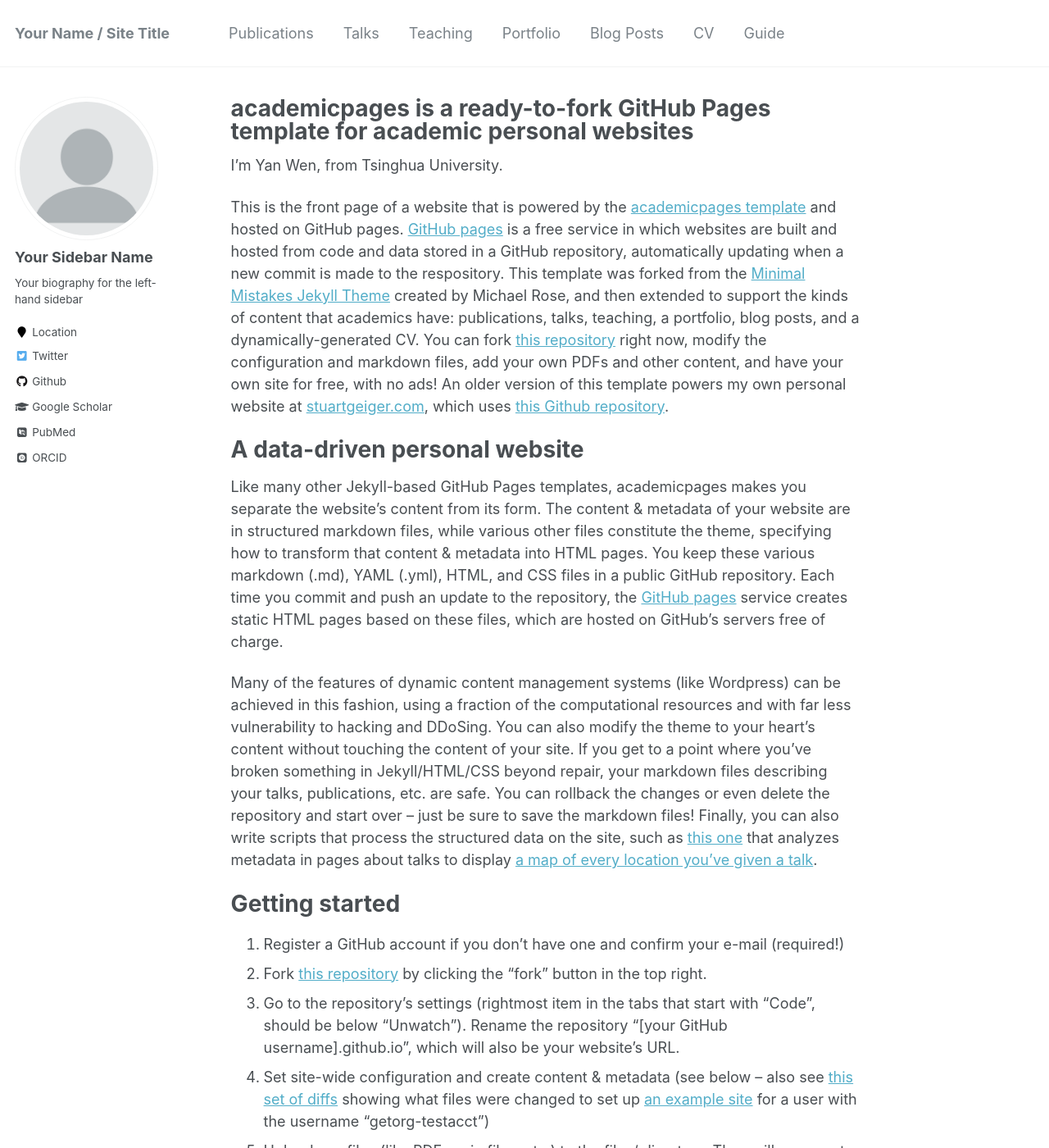
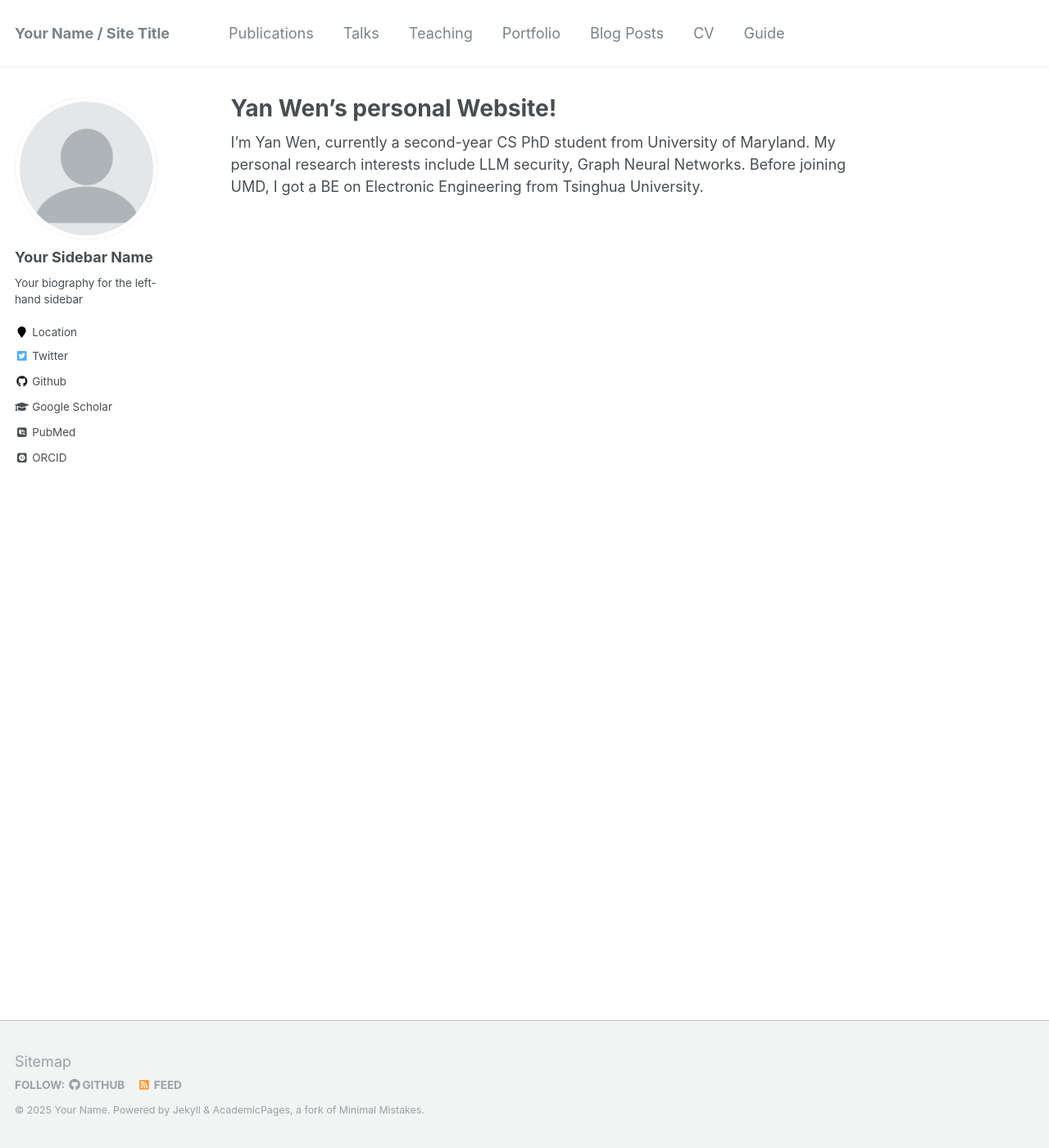
Before and after one commit to overwenyan/overwenyan.github.io, a Jekyll site: the page built from _pages/about.md, in a window 1280 px wide and 1400 px high. Shown: the whole window at 82% size. Built offline with Jekyll 4.4.1, drawn with Linux system fonts in a browser that asks for light colours; some web fonts are replaced; some of the changed text lies outside the part shown.

Commit message:
update pages

```diff
--- a/_pages/about.md
+++ b/_pages/about.md
@@ -1,6 +1,6 @@
 ---
 permalink: /
-title: "academicpages is a ready-to-fork GitHub Pages template for academic personal websites"
+title: "Yan Wen's personal Website!"
 excerpt: "About me"
 author_profile: true
 redirect_from:
@@ -8,9 +8,12 @@
   - /about.html
 ---
 
-I'm Yan Wen, from Tsinghua University.
+I'm Yan Wen, currently a second-year CS PhD student from University of Maryland.
+My personal research interests include LLM security, Graph Neural Networks.
+Before joining UMD, I got a BE on Electronic Engineering from Tsinghua University.
 
-This is the front page of a website that is powered by the [academicpages template](https://github.com/academicpages/academicpages.github.io) and hosted on GitHub pages. [GitHub pages](https://pages.github.com) is a free service in which websites are built and hosted from code and data stored in a GitHub repository, automatically updating when a new commit is made to the respository. This template was forked from the [Minimal Mistakes Jekyll Theme](https://mmistakes.github.io/minimal-mistakes/) created by Michael Rose, and then extended to support the kinds of content that academics have: publications, talks, teaching, a portfolio, blog posts, and a dynamically-generated CV. You can fork [this repository](https://github.com/academicpages/academicpages.github.io) right now, modify the configuration and markdown files, add your own PDFs and other content, and have your own site for free, with no ads! An older version of this template powers my own personal website at [stuartgeiger.com](http://stuartgeiger.com), which uses [this Github repository](https://github.com/staeiou/staeiou.github.io).
+
+<!-- This is the front page of a website that is powered by the [academicpages template](https://github.com/academicpages/academicpages.github.io) and hosted on GitHub pages. [GitHub pages](https://pages.github.com) is a free service in which websites are built and hosted from code and data stored in a GitHub repository, automatically updating when a new commit is made to the respository. This template was forked from the [Minimal Mistakes Jekyll Theme](https://mmistakes.github.io/minimal-mistakes/) created by Michael Rose, and then extended to support the kinds of content that academics have: publications, talks, teaching, a portfolio, blog posts, and a dynamically-generated CV. You can fork [this repository](https://github.com/academicpages/academicpages.github.io) right now, modify the configuration and markdown files, add your own PDFs and other content, and have your own site for free, with no ads! An older version of this template powers my own personal website at [stuartgeiger.com](http://stuartgeiger.com), which uses [this Github repository](https://github.com/staeiou/staeiou.github.io).
 
 A data-driven personal website
 ======
@@ -49,4 +52,4 @@
 
 For more info
 ------
-More info about configuring academicpages can be found in [the guide](https://academicpages.github.io/markdown/). The [guides for the Minimal Mistakes theme](https://mmistakes.github.io/minimal-mistakes/docs/configuration/) (which this theme was forked from) might also be helpful.
+More info about configuring academicpages can be found in [the guide](https://academicpages.github.io/markdown/). The [guides for the Minimal Mistakes theme](https://mmistakes.github.io/minimal-mistakes/docs/configuration/) (which this theme was forked from) might also be helpful. -->
```
